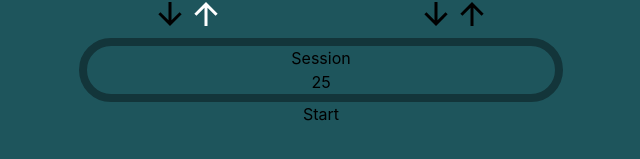
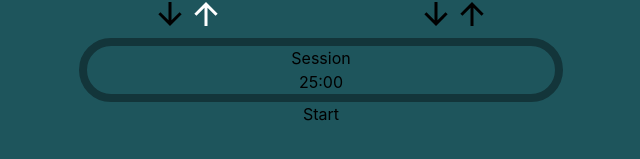
Before and after one commit to Abdullah6346/clock-25-5, a React (Vite) app: page / in a window 1280 px wide. Shown: the part 401-560 px from the top of the page, without its empty margins (319-959 px from the left). Built offline with nearby package versions, Linux system fonts and the light colour scheme.

Commit message:
feat: Added the Formatter For mm:ss

```diff
--- a/src/App.tsx
+++ b/src/App.tsx
@@ -2,11 +2,19 @@ import { useEffect } from "react";
 
 import "./App.css";
 import { useState } from "react";
+
+function formatTime(seconds: number) {
+  const minutes = Math.floor(seconds / 60);
+  const remainingSeconds = seconds % 60;
+
+  return `${("0" + minutes).slice(-2)}:${("0" + remainingSeconds).slice(-2)}`;
+}
+
 function App() {
   const [breakl, setbreakl] = useState(5);
   const [sessionl, setsessionl] = useState(25);
   const [Running, setRunning] = useState(false);
-  const [sessiontime, setsessiontime] = useState(sessionl);
+  const [sessiontime, setsessiontime] = useState(1500);
   const [breaktime, setbreaktime] = useState(breakl);
 
   useEffect(() => {
@@ -25,6 +33,7 @@ function App() {
     }
     return () => clearInterval(interval);
   }, [Running]);
+
   return (
     <>
       <header>
@@ -110,7 +119,7 @@ function App() {
       <div className="time-label border-solid border-8 border-[#13353a] rounded-[50px]	">
         <div className="timewrapper">
           <div className="head">Session</div>
-          <div className="currenttime">{sessiontime}</div>
+          <div className="currenttime">{formatTime(sessiontime)}</div>
         </div>
       </div>
       <div className="timer-control">
```
